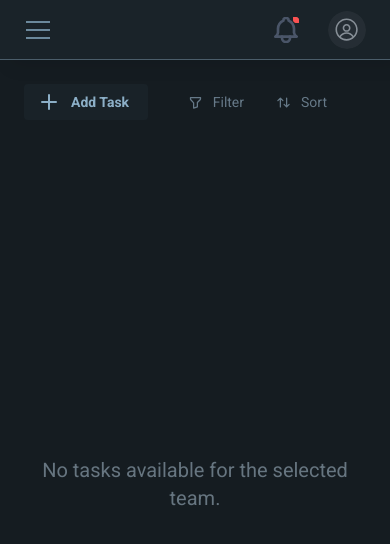
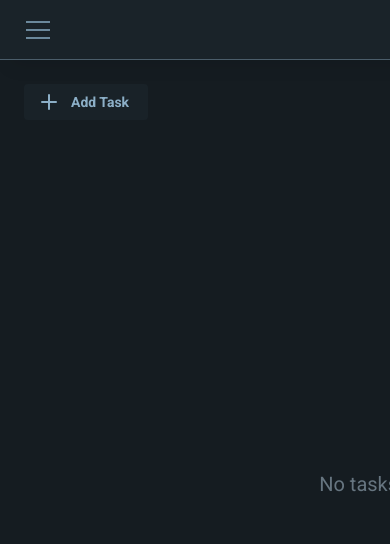
Before and after one commit to Skysayson/Nudge, a React (Vite) app in the folder Nudge-TaskManager/client/: page /Dashboard in a window 390 px wide. Shown: the top 544 px of the page. Built offline with nearby package versions, Linux system fonts and the light colour scheme.

Commit message:
add: mobile responsiveness

```diff
--- a/Nudge-TaskManager/client/src/components/StatusBar.tsx
+++ b/Nudge-TaskManager/client/src/components/StatusBar.tsx
@@ -22,7 +22,7 @@ const StatusBar = ({ TaskStat }: StatusBarProps) => {
 
       {/* ----------------------------! TASK LIST DIV !---------------------------- */}
       {/* Scrollable container holding individual TaskCards for each task in the task group */}
-      <div className="max-h-[75%] 2xl:max-h-[80%] overflow-y-auto w-full mt-[10px] scrollbar-hide">
+      <div className="max-sm:h-[70%] max-h-[75%] 2xl:max-h-[80%] overflow-y-auto w-full mt-[10px] scrollbar-hide">
         {TaskStat.Task.length > 0 ? (
           Array.from({ length: 1 }, (_, index) => (
             <TaskCard
--- a/Nudge-TaskManager/client/src/index.css
+++ b/Nudge-TaskManager/client/src/index.css
@@ -2,12 +2,16 @@
 @tailwind components;
 @tailwind utilities;
 
+html,
 body {
-    font-family: 'Roboto', sans-serif;
+  font-family: "Roboto", sans-serif;
+  overflow-y: hidden;
+  margin: 0;
+  padding: 0;
 }
 
 .custom-placeholder::placeholder {
-    color: #33424C; /* Replace with your desired color */
+  color: #33424c; /* Replace with your desired color */
 }
 
 .scrollbar-hide {
@@ -24,17 +28,13 @@ body {
 }
 
 .label {
-    font-family:
-      Greycliff CF,
-      var(--mantine-font-family);
+  font-family: Greycliff CF, var(--mantine-font-family);
   font-weight: 700;
   line-height: 1;
 }
 
 .lead {
-    font-family:
-      Greycliff CF,
-      var(--mantine-font-family);
+  font-family: Greycliff CF, var(--mantine-font-family);
   font-weight: 700;
   font-size: rem(22px);
   line-height: 1;
--- a/Nudge-TaskManager/client/src/pages/Dashboard.tsx
+++ b/Nudge-TaskManager/client/src/pages/Dashboard.tsx
@@ -298,7 +298,7 @@ export const DashBoard: React.FC = () => {
         setReloadTasks,
       }}
     >
-      <div className="flex w-screen h-screen border-blue-600 overflow-y-hidden overflow-x-hidden">
+      <div className="flex max-sm:w-[1000px] max-sm:h-screen w-screen h-screen border-blue-600 overflow-y-hidden">
         {/* Sidebar */}
         <div className="flex max-lg:hidden flex-col w-[304px] h-full shadow-custom-shadow border-r p-[32px] border-r-[#4B5D6A] bg-[#1A2329]">
           {/* Logo Section */}
--- a/Nudge-TaskManager/client/src/pages/DashboardContent.tsx
+++ b/Nudge-TaskManager/client/src/pages/DashboardContent.tsx
@@ -80,11 +80,11 @@ const DashboardPage = ({ StatTask }: { StatTask: StatTask[] }) => {
   }, []);
 
   return (
-    <div className="flex p-[24px] border-red-600 h-full w-full text-white overflow-x-auto overflow-y-hidden">
+    <div className="flex p-[24px] border-red-600 h-full max-sm:w-[1000px] w-full text-white overflow-x-auto overflow-y-hidden">
       {/* Main Dashboard Section */}
-      <div className="flex w-[100%] border-blue-600 flex-col h-full">
+      <div className="flex w-[100%] flex-nowrap border-blue-600 flex-col h-full">
         {/* Header Section */}
-        <div className="items-center h-max justify-between border-white flex w-full">
+        <div className="items-center h-max justify-between border-white flex max-sm:w-[970px]">
           {/* Add Task Button */}
           <Button
             leftSection={<IconPlus />}
```
Lines whose indentation alone changed are shown as unchanged.
